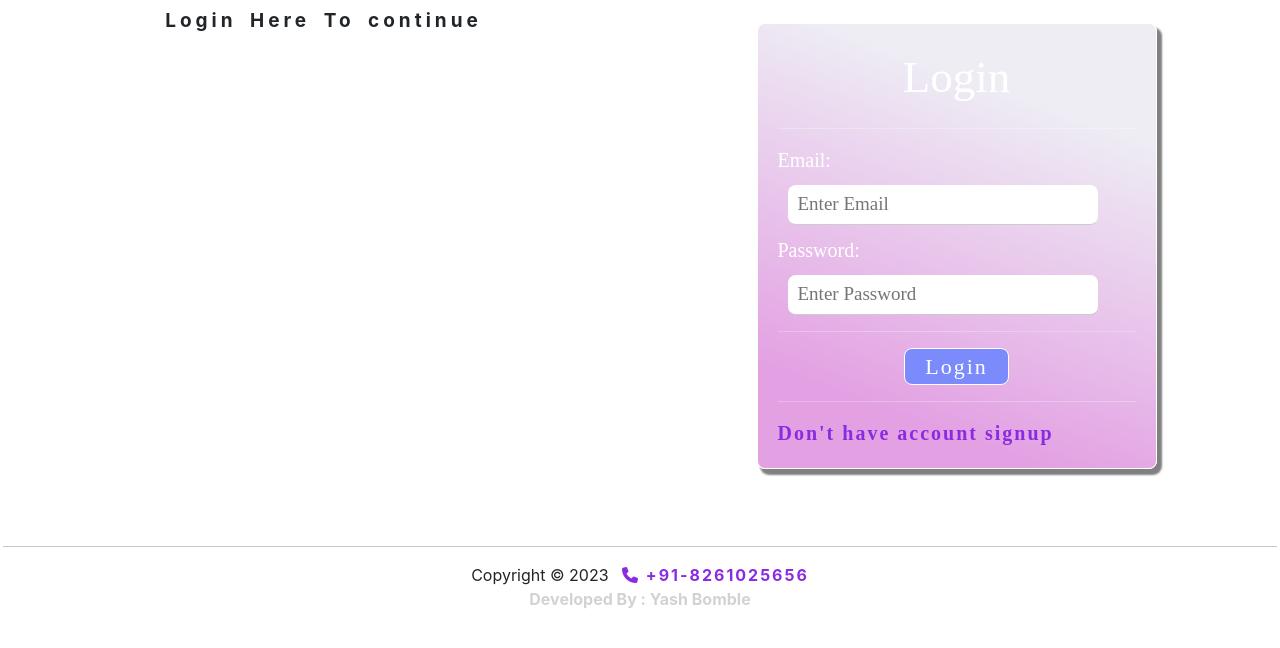
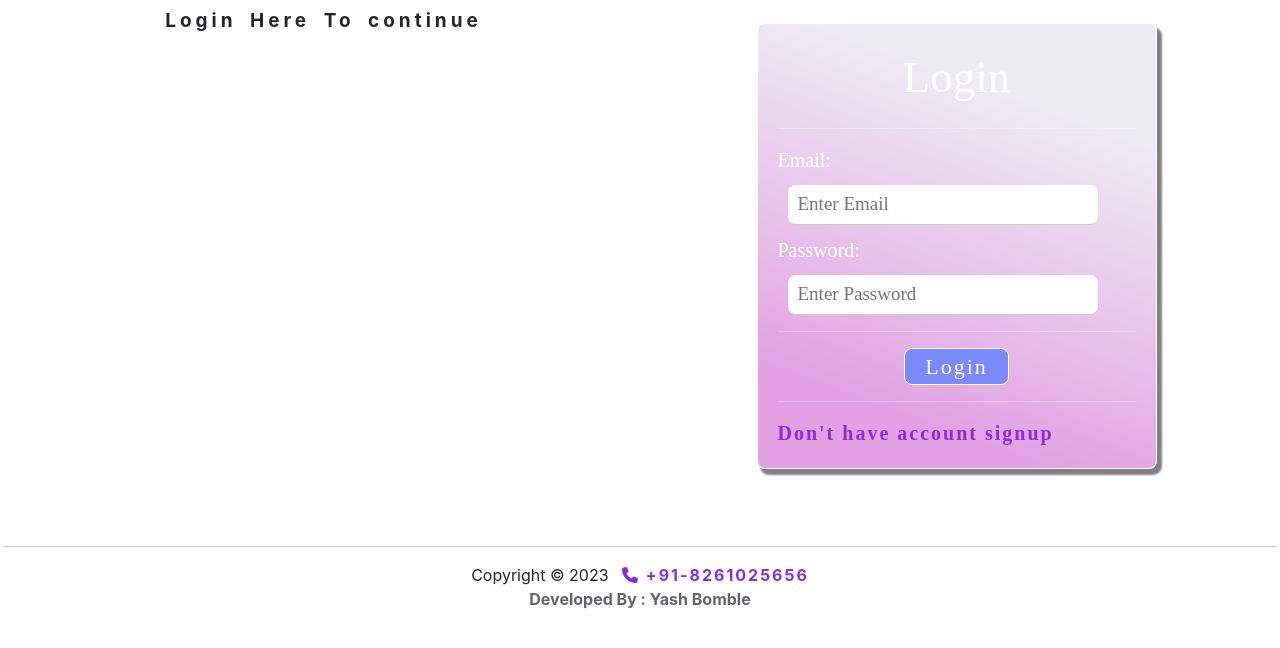
Before and after one commit to YASHBOMBLE/Portfolio-website, a React (Create React App) app in the folder client/: page /login in a window 1280 px wide. Shown: the top 648 px of the page. Built offline with nearby package versions, Linux system fonts and the light colour scheme.

Commit message:
feat : update footer

```diff
--- a/client/src/component/Footer/Footer.css
+++ b/client/src/component/Footer/Footer.css
@@ -14,5 +14,5 @@ a:hover{
 
 }
 .Dev-name{
-    opacity: 20%;
+    opacity: 70%;
 }
```
